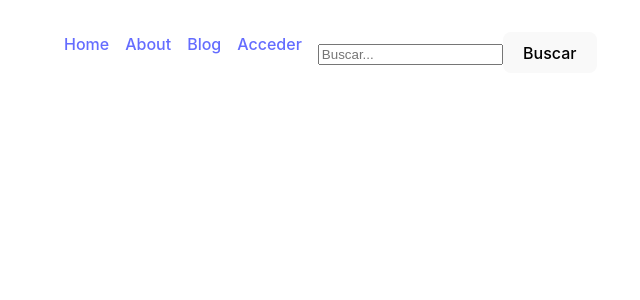
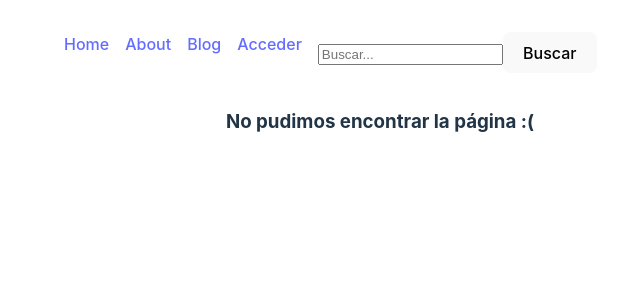
Before and after one commit to josehb96/VueNavigation, a Vue app: page /entra/id in a window 1280 px wide. Shown: the top 300 px of the page, without its empty margins (260-900 px from the left). Built offline with nearby package versions, Linux system fonts and the light colour scheme.

Commit message:
404 Routes - Page Not Found

```diff
--- a/src/router/home.js
+++ b/src/router/home.js
@@ -3,8 +3,13 @@ import AboutView from '../views/AboutView.vue'
 import BlogView from '../views/BlogView.vue'
 import EntradaBlogView from '../views/EntradaBlogView.vue'
 import SearchBlog from '../views/SearchBlogView.vue'
+import NotFoundView from '../views/NotFoundView.vue'
 
 export const homeRoutes = [
+    {
+        path: '/:pathMatch(.*)*', // Usamos una expresión regular que sirva para detectar cualquier otro texto que no esté en las rutas existentes
+        component: NotFoundView
+    },
     {
         path: '/',
         component: HomeView,
--- /dev/null
+++ b/src/views/NotFoundView.vue
@@ -0,0 +1,14 @@
+<script setup>
+
+</script>
+
+<template>
+    <div>
+        <h3>No pudimos encontrar la página :(</h3>
+    </div>
+</template>
+
+
+<style lang="scss" scoped>
+
+</style>
```
Lines whose indentation alone changed are shown as unchanged.
